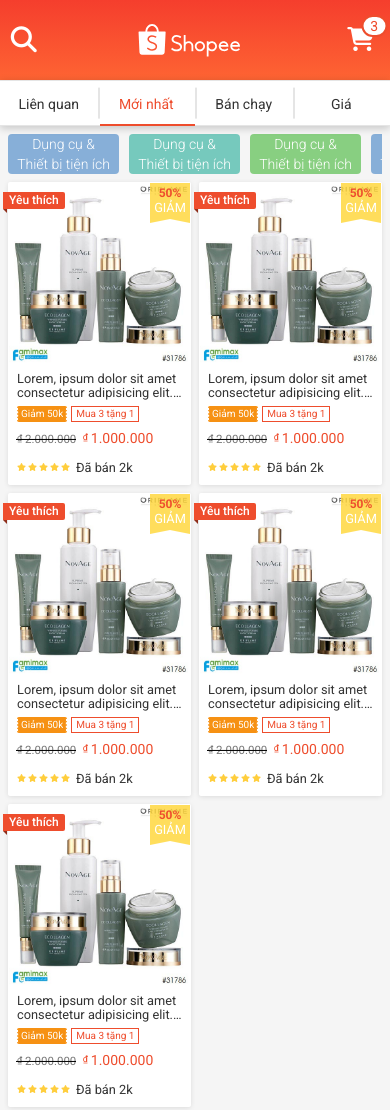
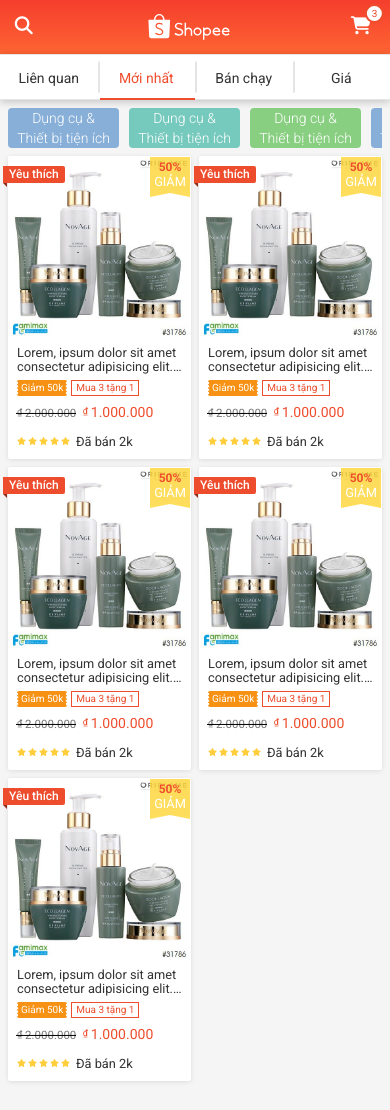
Before and after one commit to tranthinhphy/Shopee, a plain HTML site: page index.html in a window 390 px wide. Shown: the top 1110 px of the page. Drawn offline with nearby package versions, Linux system fonts and the light colour scheme.

Commit message:
Fix bugs

```diff
--- a/assets/css/main.css
+++ b/assets/css/main.css
@@ -514,6 +514,7 @@
 .header__logo-link {
     display: block;
     line-height: 0;
+    text-align: center;
     color: transparent;
 }
 
@@ -1296,7 +1297,7 @@
     font-weight: 500;
     text-transform: uppercase;
     color: var(--text-color);
-    margin-top: 20px;
+    margin-top: 24px;
     margin-bottom: 12px;
 }
 
--- a/assets/css/responsive.css
+++ b/assets/css/responsive.css
@@ -1,10 +1,5 @@
 /* Mobile and tablet */
 @media (max-width: 63.9375em) {
-    :root {
-        --header-height: 80px;
-        --navbar-height: 0px;
-    }
-
     .app {
         -webkit-tap-highlight-color: transparent;
     }
@@ -48,6 +43,11 @@
 
 /* Mobile */
 @media (max-width: 46.1875em) {
+    :root {
+        --header-height: 54px;
+        --navbar-height: 0px;
+    }
+
     .hide-on-mobile {
         display: none;
     }
@@ -92,6 +92,20 @@
         top: calc(100% + 14px);
     }
 
+    .header__logo-img {
+        width: 80%;
+    }
+
+    .header__cart-icon,
+    .header__mobile-search-icon {
+        font-size: 1.8rem;
+    }
+
+    .header__cart-quantity {
+        font-size: 1rem;
+        padding: 1px 5px 0;
+    }
+
     .mobile-category__list {
         margin: 0 8px;
     }
@@ -99,10 +113,27 @@
     .shop-product-item {
         margin-top: 8px;
     }
+
+    .footer__heading {
+        text-align: center;
+    }
+
+    .footer-item {
+        text-align: center;
+    }
+
+    .footer__download {
+        justify-content: center;
+    }
 }
 
 /* Tablet */
 @media (min-width: 46.25em) and (max-width: 63.9375em) {
+    :root {
+        --header-height: 68px;
+        --navbar-height: 0px;
+    }
+
     .hide-on-tablet {
         display: none;
     }
```
